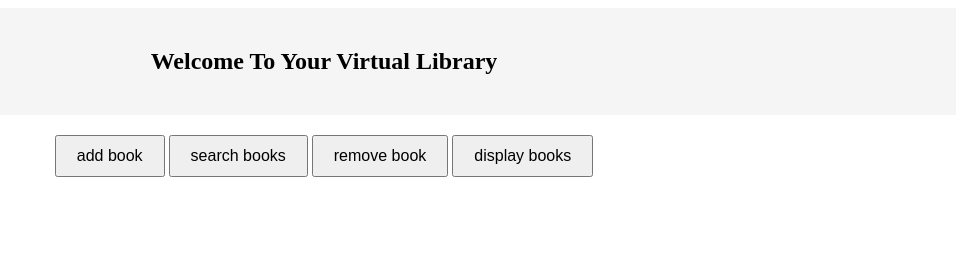
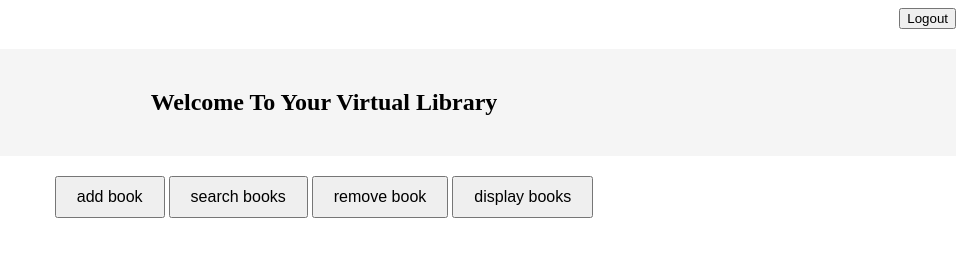
Before and after one commit to gerzytet/virtual-library-portal, a website: page Web/homepage.html in a window 1280 px wide. Shown: the whole page, without its empty margins (316-1280 px from the left). Drawn offline with Linux system fonts and the light colour scheme.

Commit message:
Update homepage.html
Added header with logout button

```diff
--- a/Web/homepage.html
+++ b/Web/homepage.html
@@ -7,6 +7,9 @@
 	<link rel="stylesheet" href="styles.css">
 </head>
 <body>
+	<header class=headerBar>
+        	<button id="LogoutButton">Logout</button>
+    	</header>
 	<div class="welcome-box">
         <h2>Welcome To Your Virtual Library</h2>
     </div>
```
